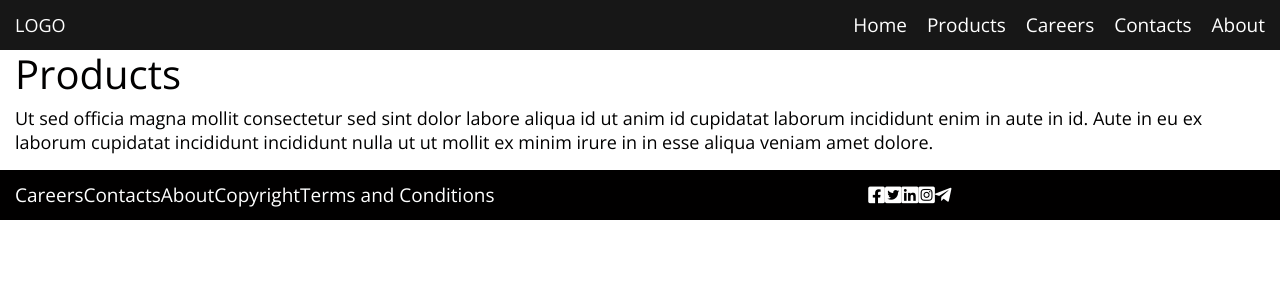
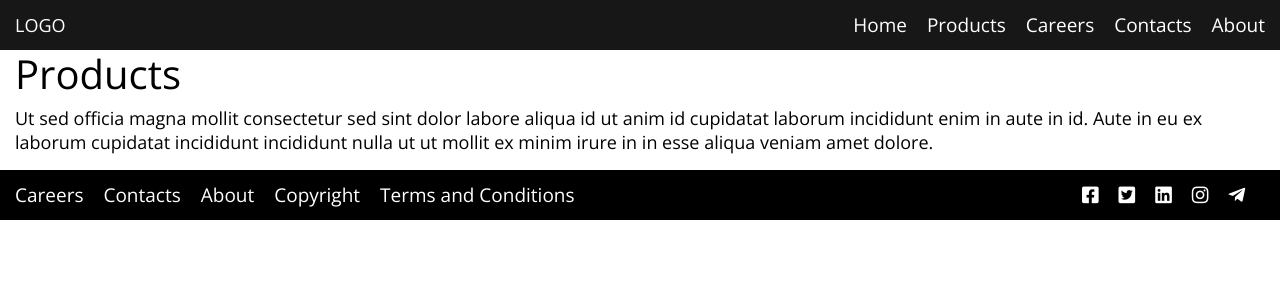
Before and after one commit to lekegitrepo/simple-react-web, a React (Create React App) app: page /Products in a window 1280 px wide. Shown: the top 300 px of the page. Built offline with nearby package versions, Linux system fonts and the light colour scheme.

Commit message:
add media query for the large screen size

```diff
--- a/src/assets/css/default.min.css
+++ b/src/assets/css/default.min.css
@@ -1 +1 @@
-body{color:#010000;font-family:'Open Sans',sans-serif;font-size:18px;font-weight:400;font-style:normal}a{cursor:pointer;-webkit-transition:.4s ease-in-out;-moz-transition:.4s ease-in-out;transition:.4s ease-in-out}a:hover{color:#ff1755;-webkit-transition:.4s ease-in-out;-moz-transition:.4s ease-in-out;transition:.4s ease-in-out;text-decoration:none}.container-fluid{line-height:24px}header{background:#171717;color:#fff;display:block;height:50px;position:relative;width:100%}header .logo{left:15px;position:absolute;top:50%;-webkit-transform:translateY(-50%);-moz-transform:translateY(-50%);transform:translateY(-50%)}header nav,header nav ul,header nav ul li{margin:0;padding:0}header nav{position:absolute;right:15px;top:50%;-webkit-transform:translateY(-50%);-moz-transform:translateY(-50%);transform:translateY(-50%)}header nav ul li{display:inline-block;list-style-type:none;margin-right:20px}header nav ul li.last{margin:0}footer{background:#010000;color:#fff;display:block;height:50px;position:relative;width:100%}footer .row{height:100%}footer .row div{align-items:center;display:flex}a{color:#fff;font-size:19px;line-height:normal}
+body{color:#010000;font-family:'Open Sans',sans-serif;font-size:18px;font-weight:400;font-style:normal}a{cursor:pointer;-webkit-transition:.4s ease-in-out;-moz-transition:.4s ease-in-out;transition:.4s ease-in-out}a:hover{color:#ff1755;-webkit-transition:.4s ease-in-out;-moz-transition:.4s ease-in-out;transition:.4s ease-in-out;text-decoration:none}.container-fluid{line-height:24px}header{background:#171717;color:#fff;display:block;height:50px;position:relative;width:100%}header .logo{left:15px;position:absolute;top:50%;-webkit-transform:translateY(-50%);-moz-transform:translateY(-50%);transform:translateY(-50%)}header nav,header nav ul,header nav ul li{margin:0;padding:0}header nav{position:absolute;right:15px;top:50%;-webkit-transform:translateY(-50%);-moz-transform:translateY(-50%);transform:translateY(-50%)}header nav ul li{display:inline-block;list-style-type:none;margin-right:20px}header nav ul li.last{margin:0}footer{background:#010000;color:#fff;display:block;height:50px;position:relative;width:100%}footer .row{height:100%}footer .row div{align-items:center;display:flex}.row div a,ul li{margin-right:20px}.row div a.last,ul li.last{margin:0}a{color:#fff;font-size:19px;line-height:normal}@media only screen and (min-width:1024px){div.social-media{justify-content:flex-end}}
--- a/src/assets/scss/default.scss
+++ b/src/assets/scss/default.scss
@@ -57,8 +57,22 @@ footer {
   }
 }
 
+ul li, .row div a {
+  margin-right: 20px;
+
+  &.last {
+    margin: 0;
+  }
+}
+
 a {
   color: $white;
   font-size: 19px;
   line-height: normal;
 }
+
+@media only screen and (min-width: 1024px) {
+  div.social-media {
+    justify-content: flex-end;
+  }
+}
--- a/src/components/footerComponent/footer.js
+++ b/src/components/footerComponent/footer.js
@@ -6,20 +6,20 @@ class Footer extends React.Component {
     return (
       <footer className='container-fluid'>
         <div className='row'>
-          <div className='col-md-8 footer-main'>
+          <div className='col-md-9 footer-main'>
             <Link to='/Careers'> Careers </Link>
             <Link to='/Contacts'> Contacts </Link>
             <Link to='/About'> About </Link>
             <Link to='/Copyright'> Copyright </Link>
             <Link to='/Terms'> Terms and Conditions </Link>
           </div>
-          <div className='col-md-4 social-media'>
+          <div className='col-md-3 social-media'>
             <Link to='#'> <i className="fab fa-facebook-square"></i> </Link>
             <Link to='#'> <i className="fab fa-twitter-square"></i
                   > </Link>
             <Link to='#'> <i className="fab fa-linkedin"></i
                   > </Link>
-            <Link to='#'> <i className="fab fa-instagram-square"></i> </Link>
+            <Link to='#'> <i className="fab fa-instagram"></i> </Link>
             <Link to='#'> <i className="fab fa-telegram-plane"></i> </Link>
           </div>
         </div>
```
